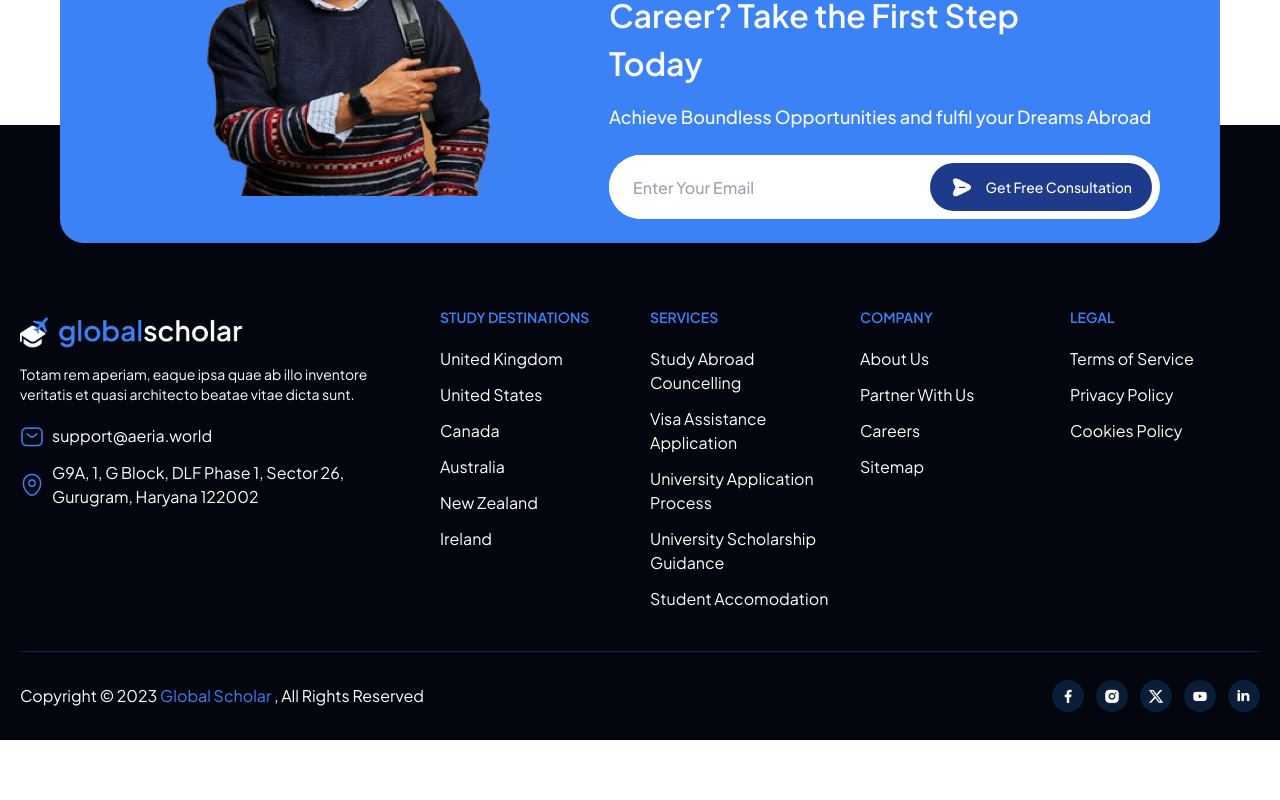
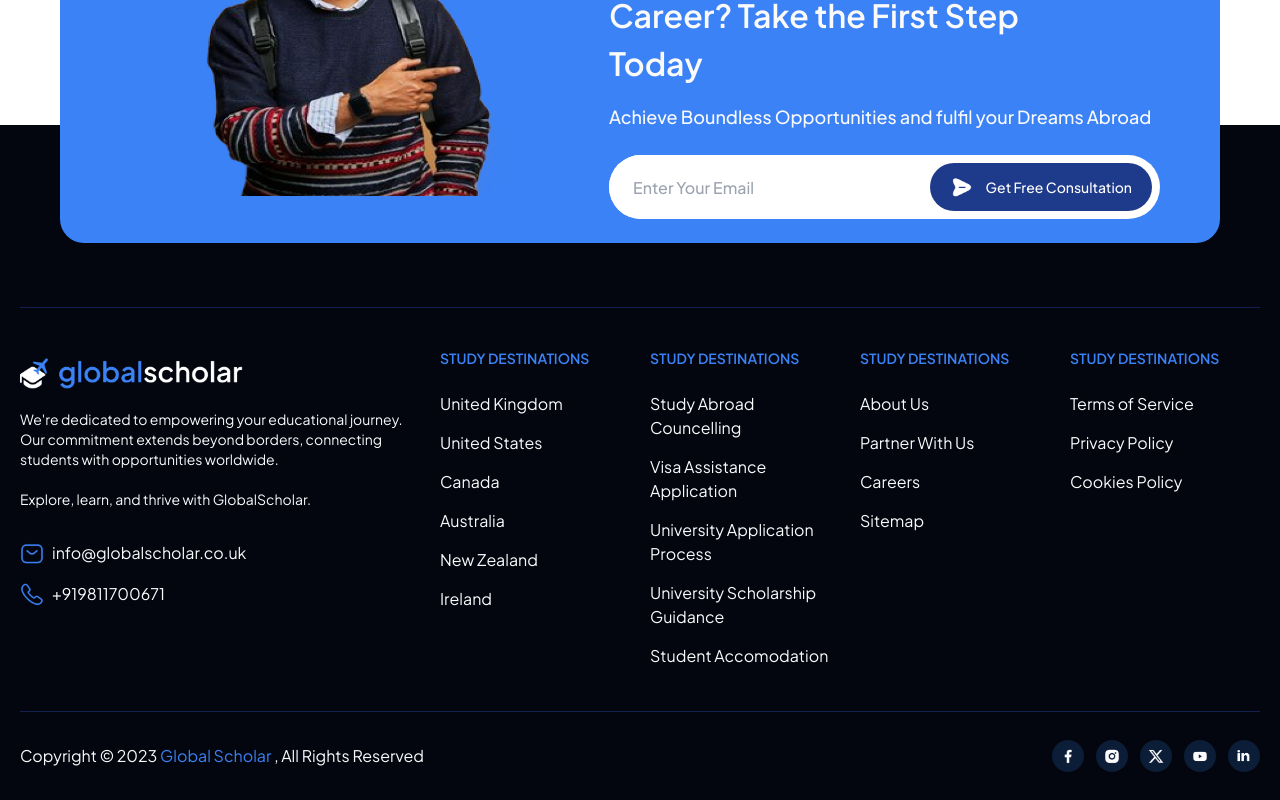
Before and after one commit to AmanTDC/GS, a Next.js app: page / in a window 1280 px wide. Shown: the part 4936-5736 px from the top of the page. Before the commit the page ends 5676 px from the top, so only its background shows below. Built offline with nearby package versions, Linux system fonts and the light colour scheme; no server answers.

Commit message:
REFACTOR: updated footer

```diff
--- a/package.json
+++ b/package.json
@@ -10,15 +10,18 @@
   },
   "dependencies": {
     "clsx": "^2.0.0",
+    "formik": "^2.4.5",
     "next": "14.0.3",
     "react": "^18",
+    "react-countup": "^6.5.0",
     "react-dom": "^18",
     "react-icons": "^4.12.0",
     "react-paginate": "^8.2.0",
     "react-select": "^5.8.0",
     "react-slick": "^0.29.0",
     "react-ui-scrollspy": "^2.3.0",
-    "slick-carousel": "^1.8.1"
+    "slick-carousel": "^1.8.1",
+    "yup": "^1.3.3"
   },
   "devDependencies": {
     "@types/node": "^20",
--- a/src/components/Footer/Footer.tsx
+++ b/src/components/Footer/Footer.tsx
@@ -3,6 +3,7 @@ import Button from '@/shared/Button/Button';
 import Img from '@/shared/Img';
 import Modal from '@/shared/Modal/Modal';
 import useScrollHidden from '@/utils/hooks/useScrollHidden';
+import { useRouter } from 'next/router';
 import React, { useState } from 'react';
 
 const Footer = ({ isBanner }: { isBanner?: boolean }) => {
@@ -23,18 +24,113 @@ const Footer = ({ isBanner }: { isBanner?: boolean }) => {
     btnIcon: '/icons/send.png',
     btnName: 'Get Free Consultation',
   };
+  const footerData = [
+    {
+      title: 'STUDY DESTINATIONS',
+      links: [
+        {
+          name: 'United Kingdom',
+          url: '/uk',
+        },
+        {
+          name: 'United States',
+          url: '/usa',
+        },
+        {
+          name: 'Canada',
+          url: '/canada',
+        },
+        {
+          name: 'Australia',
+          url: '/australia',
+        },
+        {
+          name: 'New Zealand',
+          url: '/nz',
+        },
+        {
+          name: 'Ireland',
+          url: '/ireland',
+        },
+      ],
+    },
+    {
+      title: 'SERVICES',
+      links: [
+        {
+          name: 'Study Abroad Councelling',
+          url: '/services/study-abroad',
+        },
+        {
+          name: 'Visa Assistance Application',
+          url: '/services/visa',
+        },
+        {
+          name: 'University Application Process',
+          url: '/services/application',
+        },
+        {
+          name: 'University Scholarship Guidance',
+          url: '/services/scholarships',
+        },
+        {
+          name: 'Student Accomodation',
+          url: '/services/accomodation',
+        },
+      ],
+    },
+    {
+      title: 'COMPANY',
+      links: [
+        {
+          name: 'About Us',
+          url: '/',
+        },
+        {
+          name: 'Partner With Us',
+          url: '/',
+        },
+        {
+          name: 'Careers',
+          url: '/',
+        },
+        {
+          name: 'Sitemap',
+          url: '/',
+        },
+      ],
+    },
+    {
+      title: 'LEGAL',
+      links: [
+        {
+          name: 'Terms of Service',
+          url: '/',
+        },
+        {
+          name: 'Privacy Policy',
+          url: '/',
+        },
+        {
+          name: 'Cookies Policy',
+          url: '/',
+        },
+      ],
+    },
+  ];
+  const router = useRouter();
   return (
-    <div className='bg-[#03060E] px-5 pt-16 text-white'>
+    <div className='bg-[#03060E] px-5 pt-16 text-[#F9FAFB]'>
       <div className='max-w-[1240px] mx-auto'>
         {isBanner ? (
-          <Banner data={bannerData} className='-mt-[270px]'/>
+          <Banner data={bannerData} className='-mt-[270px]' />
         ) : (
-          <div className='flex md:flex-row flex-col gap-5 justify-between mb-16 -mt-5'>
-            <div className='space-y-3'>
+          <div className='flex md:flex-row flex-col gap-5 justify-between '>
+            <div className='space-y-4'>
               <h4 className='md:text-[32px] text-[28px] text-[#fafafa] font-semibold max-w-[500px]'>
                 Ready to Transform Your Career? Take the First Steps Today
               </h4>
-              <p className='text-lg text-[#F9FAFB] pb-2'>
+              <p className='text-lg text-[#F9FAFB]'>
                 Achieve Boundless Opportunities and fulfil your Dreams Abroad
               </p>
             </div>
@@ -46,6 +142,7 @@ const Footer = ({ isBanner }: { isBanner?: boolean }) => {
             </Button>
           </div>
         )}
+        <div className='h-[1px] bg-[#122353] my-10'></div>
         <div className='gap-x-5 sm:flex justify-between'>
           <div className='grid grid-cols-12 gap-x-5 gap-y-10'>
             <div className='lg:col-span-4 sm:col-span-8 col-span-12'>
@@ -56,11 +153,13 @@ const Footer = ({ isBanner }: { isBanner?: boolean }) => {
                 alt='heroImage'
                 isLocal
               />
-              <p className='text-sm mt-3'>
-                Totam rem aperiam, eaque ipsa quae ab illo inventore veritatis
-                et quasi architecto beatae vitae dicta sunt.
+              <p className='text-sm mt-4'>
+                We're dedicated to empowering your educational journey. Our
+                commitment extends beyond borders, connecting students with
+                opportunities worldwide.<br></br>
+                <br></br> Explore, learn, and thrive with GlobalScholar.
               </p>
-              <div className='space-y-3 mt-5'>
+              <div className='space-y-4 mt-8'>
                 <div className='gap-x-2 flex items-center'>
                   <Img
                     src={'/icons/sms.png'}
@@ -69,62 +168,37 @@ const Footer = ({ isBanner }: { isBanner?: boolean }) => {
                     alt='heroImage'
                     isLocal
                   />
-                  <div>support@aeria.world</div>
+                  <div>info@globalscholar.co.uk</div>
                 </div>
 
                 <div className='gap-x-2 flex items-center'>
                   <Img
-                    src={'/icons/location.png'}
+                    src={'/icons/call.png'}
                     height={24}
                     width={24}
                     alt='heroImage'
                     isLocal
                   />
-                  <div>
-                    G9A, 1, G Block, DLF Phase 1, Sector 26, Gurugram, Haryana
-                    122002
-                  </div>
+                  <div>+919811700671</div>
                 </div>
               </div>
             </div>
-            <div className='list-none space-y-3 lg:col-span-2 sm:col-span-4 col-span-6'>
-              <div className='text-blue-500 text-sm font-semibold mb-5'>
-                STUDY DESTINATIONS
+            {footerData?.map((item: any, idx: number) => (
+              <div className='list-none space-y-3 lg:col-span-2 sm:col-span-4 col-span-6'>
+                <div className='text-blue-500 text-sm font-semibold mb-6'>
+                  STUDY DESTINATIONS
+                </div>
+                {item?.links?.map((item: any, idx: number) => (
+                  <li
+                    key={idx}
+                    onClick={() => router.push(item?.url)}
+                    className='navItems w-fit cursor-pointer'
+                  >
+                    {item?.name}
+                  </li>
+                ))}
               </div>
-              <li>United Kingdom</li>
-              <li>United States</li>
-              <li>Canada</li>
-              <li>Australia</li>
-              <li>New Zealand</li>
-              <li>Ireland</li>
-            </div>
-            <div className='list-none space-y-3 lg:col-span-2 sm:col-span-4 col-span-6'>
-              <div className='text-blue-500 text-sm font-semibold mb-5'>
-                SERVICES
-              </div>
-              <li>Study Abroad Councelling</li>
-              <li>Visa Assistance Application</li>
-              <li>University Application Process</li>
-              <li>University Scholarship Guidance</li>
-              <li>Student Accomodation</li>
-            </div>
-            <div className='list-none space-y-3 lg:col-span-2 sm:col-span-4 col-span-6'>
-              <div className='text-blue-500 text-sm font-semibold mb-5'>
-                COMPANY
-              </div>
-              <li>About Us</li>
-              <li>Partner With Us</li>
-              <li>Careers</li>
-              <li>Sitemap</li>
-            </div>
-            <div className='list-none space-y-3 lg:col-span-2 sm:col-span-4 col-span-6'>
-              <div className='text-blue-500 text-sm font-semibold mb-5'>
-                LEGAL
-              </div>
-              <li>Terms of Service</li>
-              <li>Privacy Policy</li>
-              <li>Cookies Policy</li>
-            </div>
+            ))}
           </div>
         </div>
         <div className='h-[1px] bg-[#122353] mt-10'></div>
--- a/src/features/CourseFinder/CourseFinder.tsx
+++ b/src/features/CourseFinder/CourseFinder.tsx
@@ -60,6 +60,30 @@ const CourseFinder = () => {
         'Not Decided',
       ],
     },
+    {
+      title: 'Let’s Get Started',
+      image: '/images/course6.png',
+      inputs: [
+        {
+          label: 'Name',
+          placeholder: 'Enter Your Name',
+          icon: '/icons/Message.png',
+          type: 'text',
+        },
+        {
+          label: 'Email ID',
+          placeholder: 'Enter Your Email ID',
+          icon: '/icons/Message.png',
+          type: 'email',
+        },
+        {
+          label: 'Phone Number',
+          placeholder: 'Enter Your Phone Number',
+          icon: '/icons/Phone.png',
+          type: 'tel',
+        },
+      ],
+    },
   ];
   const [isActive, setIsActive] = useState(0);
   const [data, setData] = useState<any>();
@@ -73,8 +97,12 @@ const CourseFinder = () => {
       ? setData(questions[2])
       : isActive === 3
       ? setData(questions[3])
-      : setData(questions[4]);
+      : isActive === 4
+      ? setData(questions[4])
+      : setData(questions[5]);
   }, [isActive]);
+  console.log({ isActive });
+
   return (
     <div className='relative'>
       <div className='bubble absolute top-0 right-0' />
@@ -96,9 +124,10 @@ const CourseFinder = () => {
             {questions?.map((item, idx) => (
               <div
                 className={`h-1 w-8 rounded cursor-pointer ${
-                  isActive === idx ? 'bg-blue-500' : 'bg-gray-300'
+                  isActive >= idx ? 'bg-blue-500' : 'bg-gray-300'
                 }`}
                 key={idx}
+                // onClick={() => isActive >= idx && setIsActive(idx)}
                 onClick={() => setIsActive(idx)}
               />
             ))}
--- a/src/features/CourseFinder/components/Questions.tsx
+++ b/src/features/CourseFinder/components/Questions.tsx
@@ -1,6 +1,8 @@
 import Button from '@/shared/Button/Button';
 import CountryCard from '@/shared/Cards/CountryCard';
 import Img from '@/shared/Img';
+import { viewCourses } from '@/utils/schemas';
+import { useFormik } from 'formik';
 import { useRouter } from 'next/router';
 import React, { useState } from 'react';
 
@@ -22,10 +24,10 @@ const Questions = ({
     eduction: '',
     areaOfStudy: '',
   });
+  console.log({ navigation });
+
   const router = useRouter();
   const handleSubmit = () => {
-    console.log({ navigation });
-
     if (navigation) {
       router.push('/courseResult');
     } else {
@@ -54,20 +56,98 @@ const Questions = ({
       setSelected(-1);
     }
   };
-  console.log({ answers });
+  const initialValues = {
+    name: '',
+    email: '',
+    phone: '',
+    checkbox: false,
+  };
+  const { values, errors, touched, handleBlur, handleChange, setFieldValue } =
+    useFormik({
+      initialValues: initialValues,
+      validationSchema: viewCourses,
+      onSubmit: (values) => {},
+    });
+  const inputType = (idx: number) =>
+    idx === 0 ? values?.name : idx === 1 ? values?.email : values?.phone;
+  const errorType = (idx: number) =>
+    idx === 0 ? errors?.name : idx === 1 ? errors?.email : errors?.phone;
+  const touchedType = (idx: number) =>
+    idx === 0 ? touched?.name : idx === 1 ? touched?.email : touched?.phone;
+  console.log({ touched }, { errors }, { values });
 
   return (
-    <div className='!mt-16 grid md:grid-cols-2 lg:gap-20 md:gap-5 gap-16 md:place-items-start place-items-center'>
+    <div className='!mt-16 flex lg:flex-row flex-col lg:items-start items-center md:gap-20 gap-16'>
       <Img
         src={data?.image}
         height={510}
-        width={520}
+        width={430}
         alt='heroImage'
         isLocal
-        className='rounded-2xl'
+        className='rounded-2xl lg:w-[430px] lg:h-[510px]'
       />
-      <div className='space-y-8 p-6 pt-0'>
+      <div className='space-y-8 p-6 pt-0 w-full'>
         <h1 className='text-[28px] font-semibold'>{data?.title}</h1>
+        {navigation ? (
+          <div className='space-y-4 mt-6'>
+            {data?.inputs?.map((item: any, idx: number) => (
+              <div className='space-y-1' key={idx}>
+                <h4 className='text-xs font-medium'>
+                  {item?.label} <span className='text-red-600'>*</span>
+                </h4>
+                <div className='relative z-10'>
+                  <input
+                    type={item?.type}
+                    placeholder={item?.placeholder}
+                    className={`h-10 rounded-md text-sm pl-10 outline-none w-full border ${
+                      errorType(idx) && touchedType(idx)
+                        ? 'border-red-600'
+                        : 'border-gray-200'
+                    }`}
+                    onChange={handleChange(
+                      idx === 0 ? 'name' : idx === 1 ? 'email' : 'phone'
+                    )}
+                    onBlur={handleBlur(
+                      idx === 0 ? 'name' : idx === 1 ? 'email' : 'phone'
+                    )}
+                    value={inputType(idx)}
+                  />
+                  {errorType(idx) && touchedType(idx) ? (
+                    <p className='text-red-500 text-[10px] text-right'>
+                      {errorType(idx) || (
+                        <p className='text-white text-[10px] text-right'>.</p>
+                      )}
+                    </p>
+                  ) : (
+                    <p className='text-white text-[10px] text-right'>.</p>
+                  )}
+                  <Img
+                    src={item?.icon}
+                    height={16}
+                    width={16}
+                    alt='heroImage'
+                    isLocal
+                    className='absolute top-3 left-4'
+                  />
+                </div>
+              </div>
+            ))}
+            <div className='flex items-center gap-x-2'>
+              <input
+                type='checkbox'
+                className='h-4 w-4 cursor-pointer'
+                value={values?.checkbox}
+                onChange={(e) => setFieldValue('checkbox', e.target.checked)}
+              />
+              <p className='text-xs text-gray-600'>
+                By clicking you agree to our{' '}
+                <span className='text-[#007DFC]'>Privacy Policy</span> and
+                <span className='text-[#007DFC]'>Terms & Conditions</span>{' '}
+                <span className='text-red-600'>*</span>
+              </p>
+            </div>
+          </div>
+        ) : (
           <div
             className={`${
               index === 3
@@ -84,17 +164,40 @@ const Questions = ({
               />
             ))}
           </div>
+        )}
         <Button
-          isDisabled={selected === -1}
-          className='flex items-center !px-8 ml-auto !mt-16'
+          isDisabled={
+            navigation
+              ? values?.email &&
+                values?.phone &&
+                values.name &&
+                values.checkbox &&
+                !errors?.email &&
+                !errors?.phone &&
+                !errors?.name
+                ? false
+                : true
+              : selected === -1
+          }
+          className='flex items-center !px-6 ml-auto !mt-16'
           onClick={handleSubmit}
         >
-          Next
+          {navigation ? 'View Courses' : 'Next'}
           <Img
             src={
-              selected === -1
-                ? '/icons/arrowRight.png'
-                : '/icons/arrowRightLight.png'
+              (
+                navigation
+                  ? values?.email &&
+                    values?.phone &&
+                    values.name &&
+                    values.checkbox &&
+                    !errors?.email &&
+                    !errors?.phone &&
+                    !errors?.name
+                  : selected === -1
+              )
+                ? '/icons/arrowRightLight.png'
+                : '/icons/arrowRight.png'
             }
             height={18}
             width={18}
--- a/src/features/Services/sections/HeroSection.tsx
+++ b/src/features/Services/sections/HeroSection.tsx
@@ -3,12 +3,12 @@ import React from 'react';
 
 const HeroSection = ({ data }: { data: any }) => {
   return (
-    <div className='bg-[linear-gradient(97.87deg,#F0FDF4_0.87%,rgba(240,_253,_244,_0.2)_99.3%)] sm:p-12 px-5 py-12'>
+    <div className='bg-[linear-gradient(98deg,#DBEAFE_0.81%,rgba(219,234,254,0.20)_99.99%)] sm:p-12 px-5 py-12'>
       <div className='max-w-[1120px] mx-auto md:flex items-center gap-x-10 md:space-y-0 space-y-16 md:justify-between justify-center'>
         <div className='max-w-2xl space-y-6'>
           <h1 className='md:text-5xl text-[40px] font-semibold text-black !leading-[67px]'>
             {data?.title[0]}
-            <span className='text-green-500'>{data?.title[1]}</span>
+            <span className='text-blue-600'>{data?.title[1]}</span>
             {data?.title[2]}
           </h1>
           <p className='font-medium text-lg text-black'>{data?.description}</p>
--- a/src/shared/Cards/CountryCard.tsx
+++ b/src/shared/Cards/CountryCard.tsx
@@ -18,7 +18,7 @@ const CountryCard = ({
 }) => {
   return (
     <div
-      className={`border-[2px] cursor-pointer ${
+      className={`border-[2px] cursor-pointer z-10 ${
         selected === data
           ? 'border-blue-500 bg-blue-50'
           : 'border-gray-200 bg-white'
--- a/src/shared/StatsCard.tsx
+++ b/src/shared/StatsCard.tsx
@@ -3,15 +3,18 @@ import Img from './Img';
 
 const StatsCard = ({
   icon,
-  title,
+  start,
+  end,
   subTitle,
   className,
 }: {
   icon: string;
-  title: string;
+  start: any;
+  end?: any;
   subTitle: string;
   className: string;
 }) => {
+  console.log({ end });
   return (
     <div className='flex items-center gap-x-3 w-max'>
       <div
@@ -27,7 +30,11 @@ const StatsCard = ({
         />
       </div>
       <div className='space-y-1'>
-        <div className='text-black font-bold text-xl'>{title}</div>
+        <div className='text-black font-bold text-xl'>
+          {start}
+          {end && ' - '}
+          {end}
+        </div>
         <div className='text-secondary text-sm'>{subTitle}</div>
       </div>
     </div>
--- /dev/null
+++ b/src/utils/schemas.tsx
@@ -0,0 +1,21 @@
+import * as Yup from 'yup';
+
+export const viewCourses = Yup.object({
+  email: Yup.string().email().required('This field is mandatory'),
+  phone: Yup.string()
+    .matches(/^[6-9]\d{9}$/, {
+      message: 'Please enter valid number.',
+      excludeEmptyString: false,
+    })
+    .required('This field is mandatory'),
+  name: Yup.string()
+    .min(2)
+    .max(25)
+    .required('This field is mandatory')
+    .matches(
+      /^[a-zA-Z]+$/,
+      'Name cannot have special characters and whitespaces'
+    )
+    .strict(true)
+    .trim(),
+});
```
Also changed, not shown: src/features/Destinations/sections/HeroSection.tsx (+17 -29 lines), 2 other files (tests, documents, lock files or other folders). Lines whose indentation alone changed are shown as unchanged.
